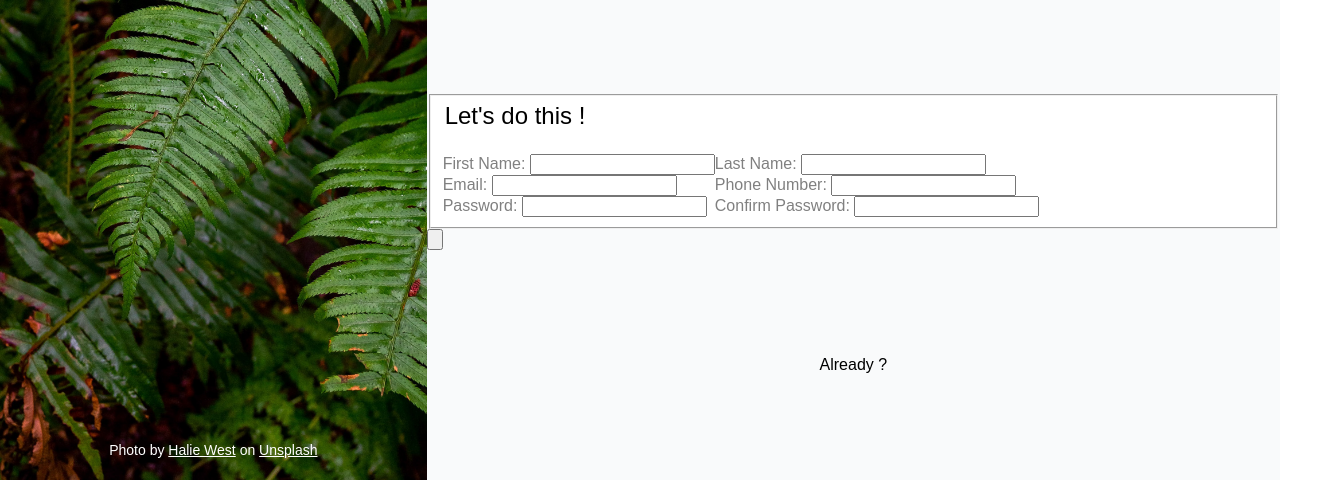
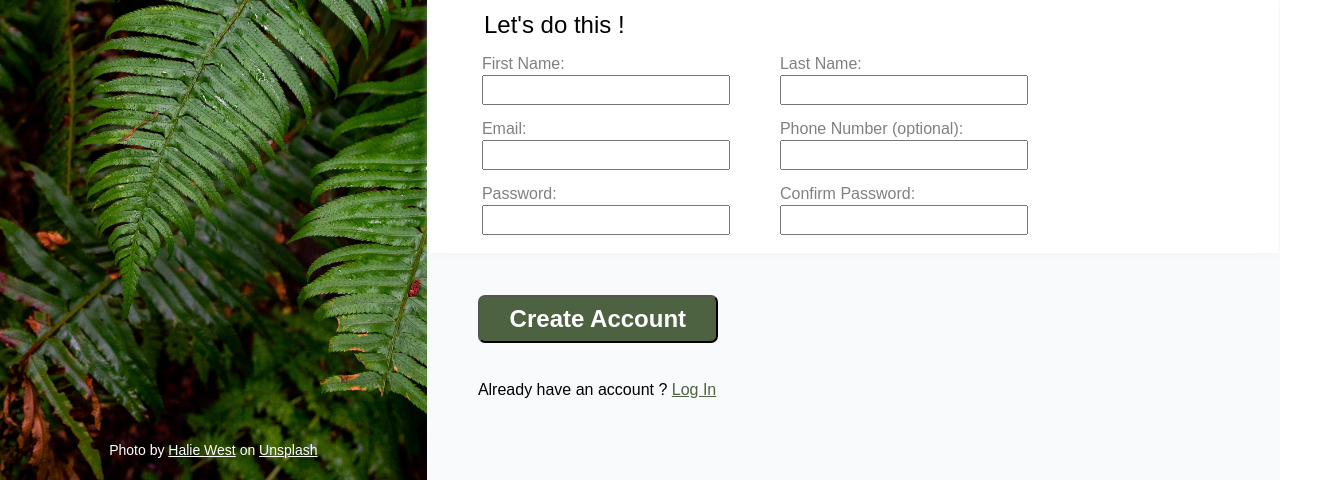
Before and after one commit to ZhiyuanJ/the-odin-project, a plain HTML site: page sign-up-form/index.html in a window 1280 px wide. Shown: the part 320-800 px from the top of the page, 1331 px wide, since content can reach past the window. Drawn offline with Linux system fonts and the light colour scheme.

Commit message:
bascially finished

```diff
--- a/caculator/script-ui.js
+++ b/caculator/script-ui.js
@@ -1,4 +1,5 @@
 const numberUp_container = document.querySelector("#number_up");
+console.log(numberUp_container)
 const operator_container = document.querySelector("#calculation");
 const result_container = document.querySelector("#display");
 
--- a/sign-up-form/index.html
+++ b/sign-up-form/index.html
@@ -5,8 +5,8 @@
     <meta http-equiv="X-UA-Compatible" content="IE=edge">
     <meta name="viewport" content="width=device-width, initial-scale=1.0">
     <title>Sign Up Page</title>
-
     <link rel="stylesheet" href="style.css">
+    <script src="script.js" defer></script>
 </head>
 <body>
     <div id = "banner">
@@ -37,7 +37,7 @@
 
 
         <div id = "middle">
-            <form action="">
+            <form action="#" name = "sign_on">
                 <fieldset>
                     <legend>Let's do this !</legend>
 
@@ -45,44 +45,44 @@
                                 <div id="column_left">
                                     <div id="first_name" class = "question">
                                         <label for="first_name">First Name:</label>
-                                        <input type="text">
+                                        <input type="text" required>
                                     </div>
 
                                     <div id="email" class = "question">
                                         <label for="email">Email:</label>
-                                        <input type="email">
+                                        <input type="email" required>
                                     </div>
                                     <div id="password" class = "question">
                                         <label for="password">Password:</label>
-                                        <input type="password">
+                                        <input type="password" required onChange = "onChange()">
+
                                     </div>
                                 </div>
                                 <div id="column_right">
                                     <div id="last_name" class = "question">
                                         <label for="last_name">Last Name:</label>
-                                        <input type="text" >
+                                        <input type="text" required>
                                     </div>
                                     <div id="number" class = "question">
-                                        <label for="phone">Phone Number:</label>
-                                        <input type="number" >
+                                        <label for="phone">Phone Number (optional):</label>
+                                        <input type="number">
                                     </div>
 
                                     <div id="confirm_password" class = "question">
                                         <label for="confirm_password">Confirm Password:</label>
-                                        <input type="password">
+                                        <input type="password" required onChange = "onChange()">
                                     </div>
                                 </div>
                             </div>
 
 
-
                 </fieldset>
-                <input type="submit" value="">
+                <input type="submit" value="Create Account" id = "create_account">
             </form>
         </div>
 
         <div id = "down">
-            Already ?
+            <p>Already have an account ? <a href="#">Log In</a></p>
         </div>
     </div>
 
--- /dev/null
+++ b/sign-up-form/script.js
@@ -0,0 +1,11 @@
+
+
+function onChange() {
+    const password = document.querySelector("#password");;
+    const confirm = document.querySelector("#confirm_password");
+    if (confirm.value === password.value) {
+
+    } else {
+
+    }
+  }
--- a/sign-up-form/style.css
+++ b/sign-up-form/style.css
@@ -87,9 +87,10 @@ body{
     font-size: 24px;
     font-family: sans-serif;
     font-weight: bold;
+    margin-left: 5%;
 
+    /*margin:5% 20% -1% 5%;*/
 
-    margin:5% 20% -1% 5%;
 }
 
 #middle{
@@ -98,23 +99,80 @@ body{
 
 form>fieldset{
     background-color: white;
+    border-style: none;
+    height: 30vh;
+
     display:flex;
     flex-direction: column;
-    flex-wrap: wrap;
+
+    justify-content: space-around;
+
+    box-shadow: 0 6px 9px -2px whitesmoke;
 }
 
 form>fieldset>legend{
     font-size: 24px;
     float:left;
-    margin-bottom: 24px;
+    margin-left:5%;
 }
 
 #row{
-    display:flex
+    display:flex;
+    flex-direction:row;
+    margin-left: 5%;
+    height: auto;
+    gap: 50px;
+}
+
+#row>div{
+    display: flex;
+    flex-direction: column;
+    align-content: space-evenly;
+    gap: 15px;
 }
 
 #row>div>.question{
     color:grey;
     font-size:16px;
-    display:block
+    display:block;
+    float:left;
 }
+#row>div>.question>input{
+    margin-top: 20px;
+    width :15rem;
+    height: 1.5rem;
+}
+
+
+
+#row>div>.question>label{
+    position:absolute;
+}
+
+form>#create_account{
+    background-color: rgb(77, 98, 65);
+    color :white;
+    margin-left: 6%;
+    border-radius: 7px;
+    font-size: 24px;
+
+    height: 48px;
+    width: 240px;
+    margin-top: 5%;
+    font-weight: bold;
+
+}
+
+#down{
+    width: 100%;
+    margin-top: -5%;
+    margin-left: 12%
+}
+
+#down>p>a:visited{
+    color:rgb(77, 98, 65)
+}
+
+#down>p>a:link{
+    color:rgb(77, 98, 65)
+}
```
